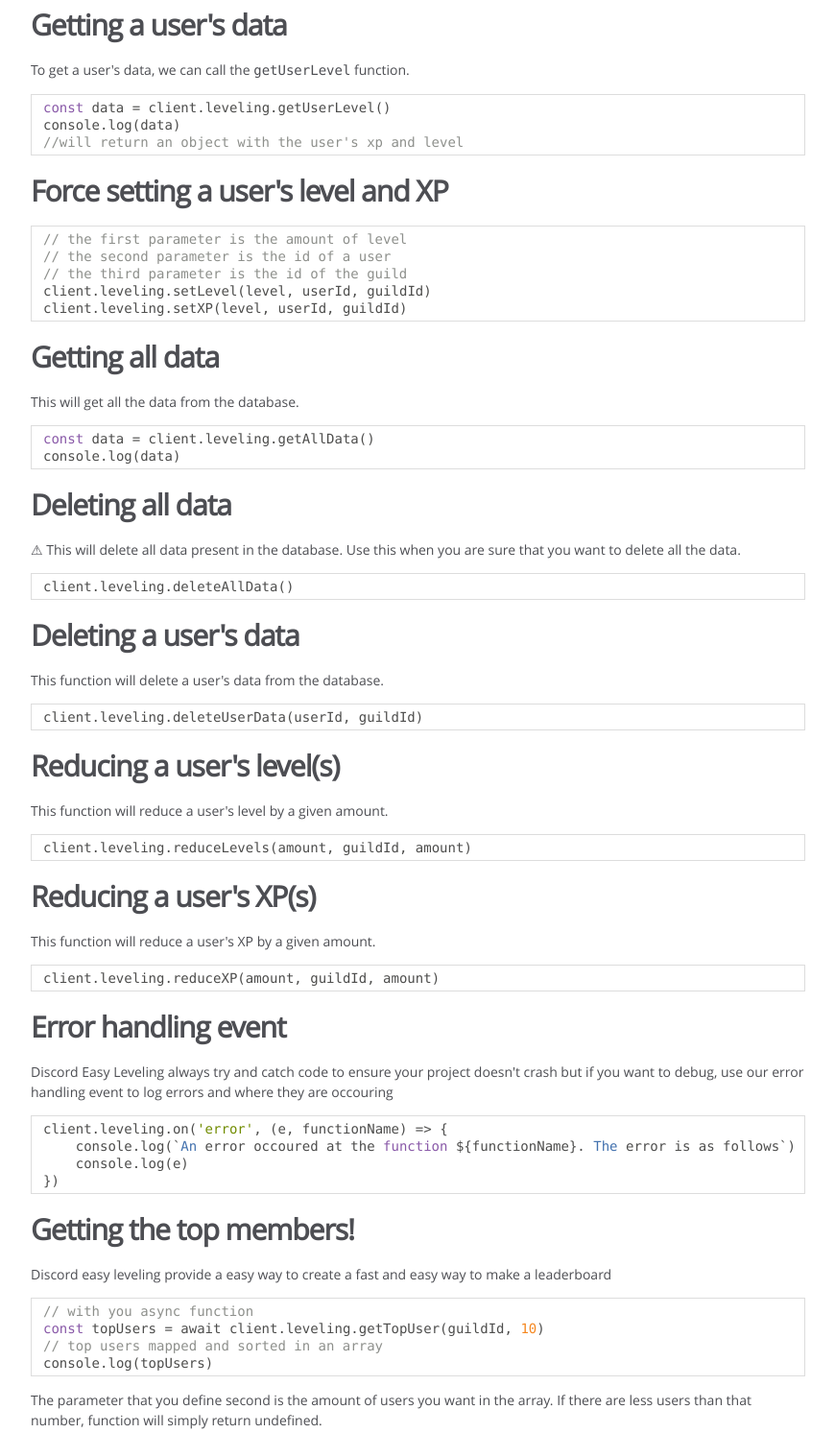
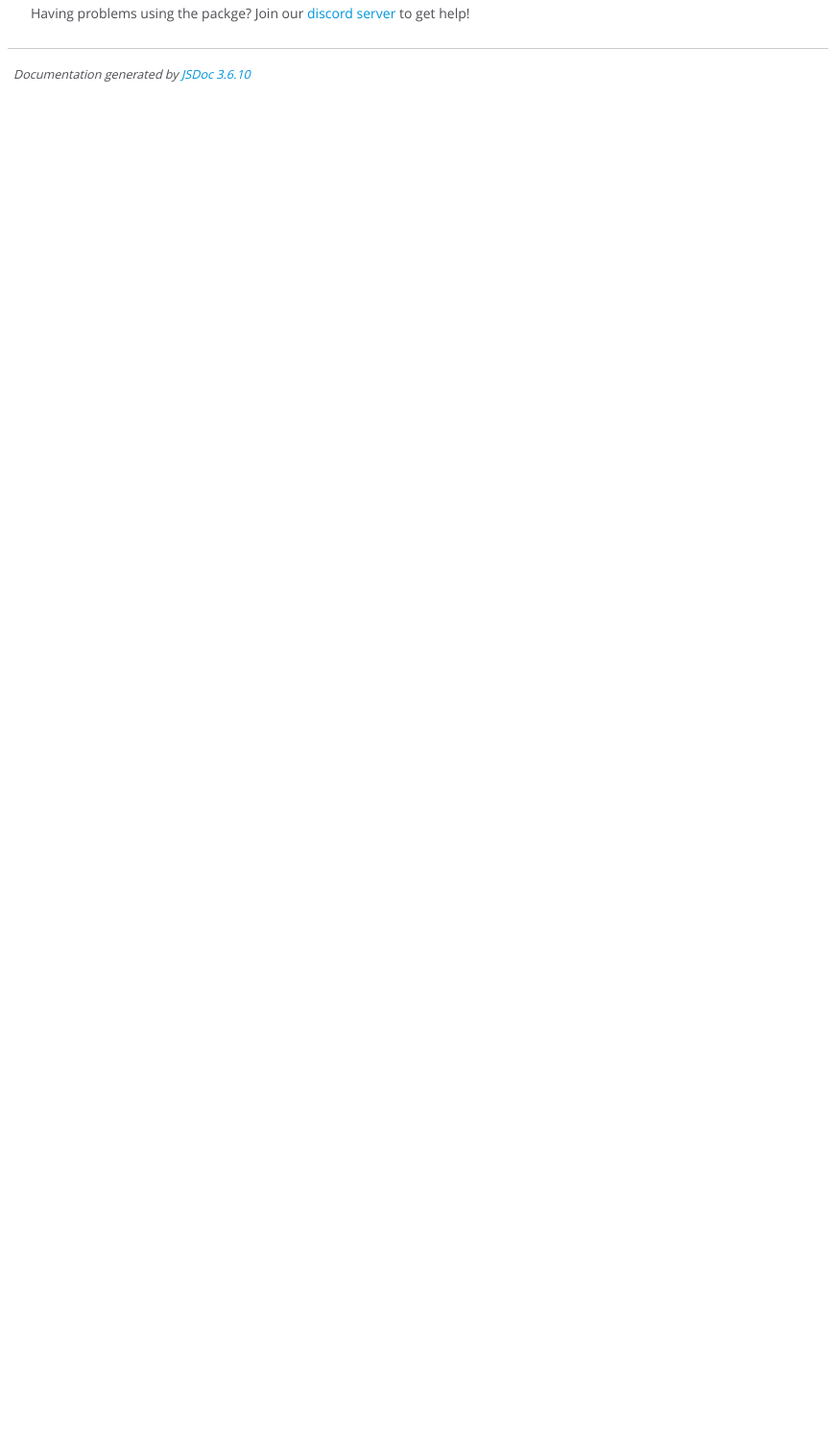
Before and after one commit to retrouser955/discord-easy-leveling, a website: page docs/index.html in a window 1280 px wide. Shown: the part 1303-2796 px from the top of the page at 96% size, without its empty margins (0-870 px from the left). After the commit the page ends 1405 px from the top, so only its background shows below. Drawn offline with Linux system fonts and the light colour scheme.

Commit message:
update docs

```diff
--- a/docs/index.html
+++ b/docs/index.html
@@ -92,55 +92,6 @@
 // login with discord bot token
 client.login(config.TOKEN)
 </code></pre>
-<h2>Getting a user's data</h2>
-<p>To get a user's data, we can call the <code>getUserLevel</code> function.</p>
-<pre class="prettyprint source lang-js"><code>const data = client.leveling.getUserLevel()
-console.log(data)
-//will return an object with the user's xp and level
-</code></pre>
-<h2>Force setting a user's level and XP</h2>
-<pre class="prettyprint source lang-js"><code>// the first parameter is the amount of level
-// the second parameter is the id of a user
-// the third parameter is the id of the guild
-client.leveling.setLevel(level, userId, guildId)
-client.leveling.setXP(level, userId, guildId)
-</code></pre>
-<h2>Getting all data</h2>
-<p>This will get all the data from the database.</p>
-<pre class="prettyprint source lang-js"><code>const data = client.leveling.getAllData()
-console.log(data)
-</code></pre>
-<h2>Deleting all data</h2>
-<p>⚠ This will delete all data present in the database. Use this when you are sure that you want to delete all the data.</p>
-<pre class="prettyprint source lang-js"><code>client.leveling.deleteAllData()
-</code></pre>
-<h2>Deleting a user's data</h2>
-<p>This function will delete a user's data from the database.</p>
-<pre class="prettyprint source lang-js"><code>client.leveling.deleteUserData(userId, guildId)
-</code></pre>
-<h2>Reducing a user's level(s)</h2>
-<p>This function will reduce a user's level by a given amount.</p>
-<pre class="prettyprint source lang-js"><code>client.leveling.reduceLevels(amount, guildId, amount)
-</code></pre>
-<h2>Reducing a user's XP(s)</h2>
-<p>This function will reduce a user's XP by a given amount.</p>
-<pre class="prettyprint source lang-js"><code>client.leveling.reduceXP(amount, guildId, amount)
-</code></pre>
-<h2>Error handling event</h2>
-<p>Discord Easy Leveling always try and catch code to ensure your project doesn't crash but if you want to debug, use our error handling event to log errors and where they are occouring</p>
-<pre class="prettyprint source lang-js"><code>client.leveling.on('error', (e, functionName) => {
-    console.log(`An error occoured at the function ${functionName}. The error is as follows`)
-    console.log(e)
-})
-</code></pre>
-<h2>Getting the top members!</h2>
-<p>Discord easy leveling provide a easy way to create a fast and easy way to make a leaderboard</p>
-<pre class="prettyprint source lang-js"><code>// with you async function
-const topUsers = await client.leveling.getTopUser(guildId, 10)
-// top users mapped and sorted in an array
-console.log(topUsers)
-</code></pre>
-<p>The parameter that you define second is the amount of users you want in the array. If there are less users than that number, function will simply return undefined.</p>
 <p>Having problems using the packge? Join our <a href="https://discord.gg/PpPgaCZR44">discord server</a> to get help!</p></article>
     </section>
 
@@ -158,7 +109,7 @@
 <br class="clear">
 
 <footer>
-    Documentation generated by <a href="https://github.com/jsdoc/jsdoc">JSDoc 3.6.10</a> on Fri May 20 2022 20:32:01 GMT+0630 (Myanmar Time)
+    Documentation generated by <a href="https://github.com/jsdoc/jsdoc">JSDoc 3.6.10</a>
 </footer>
 
 <script> prettyPrint(); </script>
```
Also changed, not shown: docs/EasyLeveling.html (+1 -1 lines), docs/EzLevel.js.html (+1 -1 lines), docs/global.html (+1 -1 lines).
